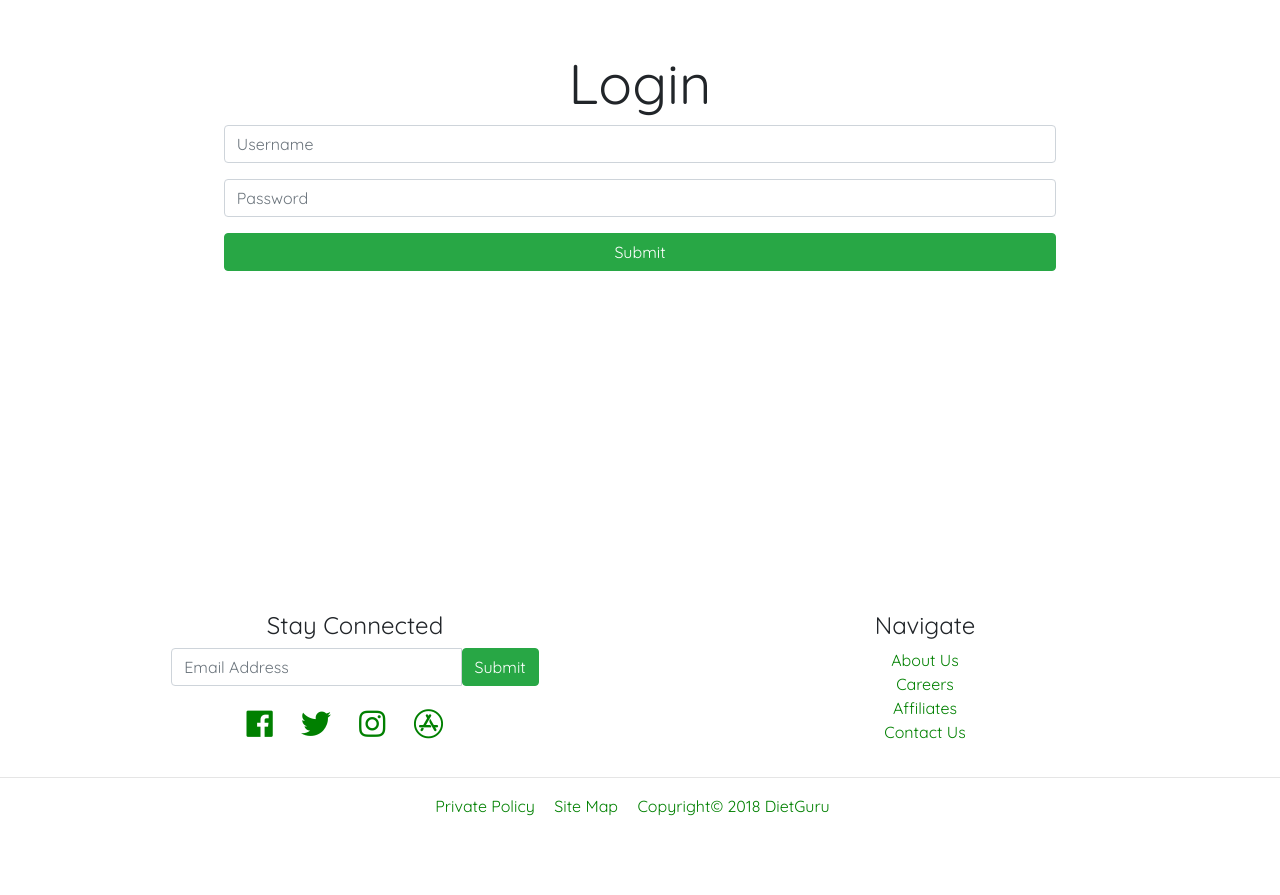
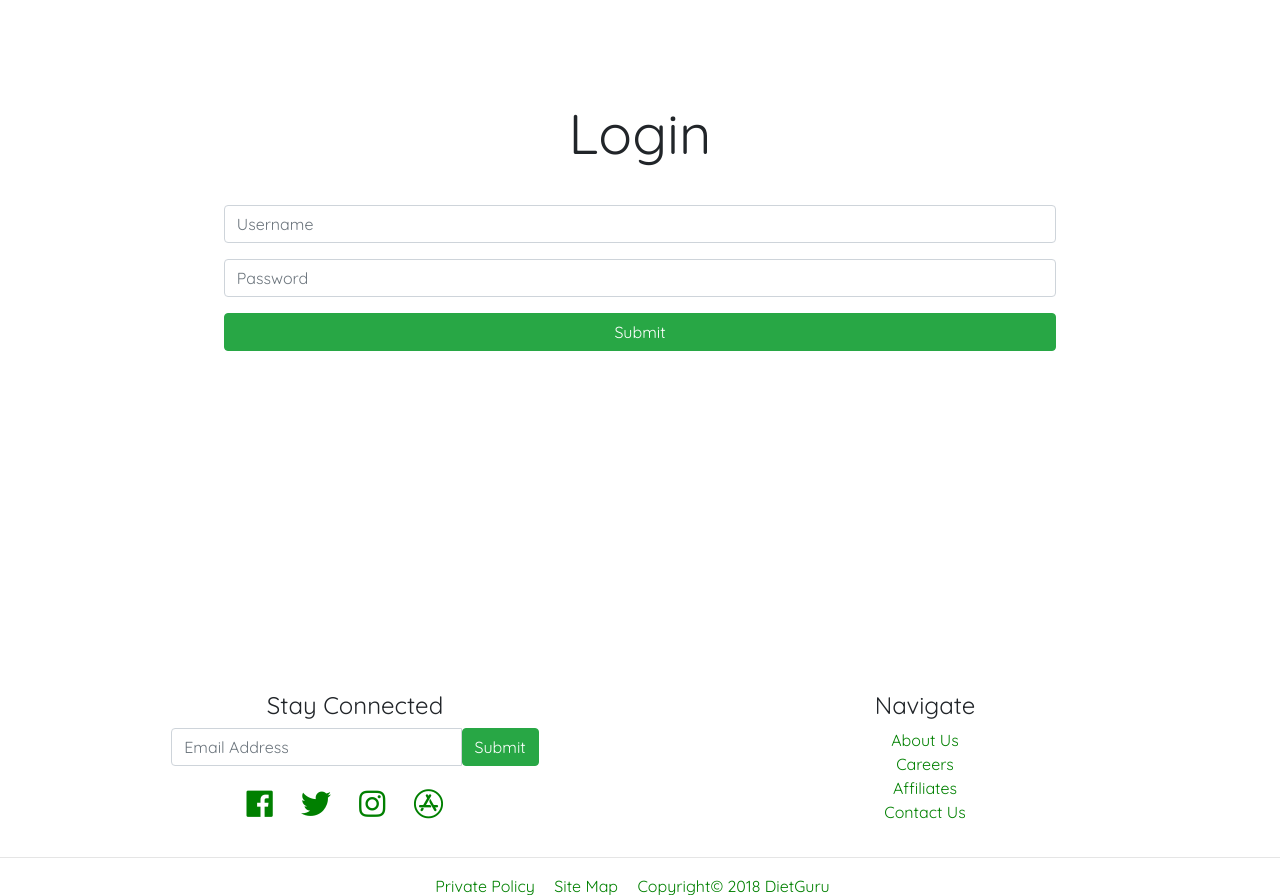
Before and after one commit to tom318267/dietguru, a Node server app: page /login in a window 1280 px wide. Shown: the part 62-957 px from the top of the page. Before the commit the page ends 878 px from the top, so only its background shows below. Run offline with Node 20, Linux system fonts and the light colour scheme; some libraries are stand-ins or nearby versions.

Commit message:
changed login/sign up padding

```diff
--- a/public/diet.css
+++ b/public/diet.css
@@ -162,6 +162,11 @@ nav#foot a:hover {
   padding-top: 30px;
 }
 
+#sign-up-login {
+  padding-bottom: 30px;
+}
+
+
 .results {
   padding-top: 80px;
   padding-bottom: 30px;
@@ -236,7 +241,7 @@ strong {
 }
 
 .login-form {
-  padding-top: 50px;
+  padding-top: 100px;
   padding-bottom: 300px;
 }
 
--- a/views/login.ejs
+++ b/views/login.ejs
@@ -2,7 +2,7 @@
 
 <div class="login-form container text-center">
     <form action="/login" method="POST">
-    <h1 class="display-4">Login</h1>
+    <h1 id="sign-up-login" class="display-4">Login</h1>
   <div class="form-group">
     <input type="text" class="form-control" name="username" placeholder="Username">
   </div>
--- a/views/register.ejs
+++ b/views/register.ejs
@@ -2,7 +2,7 @@
 
 <div class="login-form container text-center">
     <form action="/register" method="POST">
-    <h1 class="display-4">Sign Up!</h1>
+    <h1 id="sign-up-login" class="display-4">Sign Up!</h1>
   <div class="form-group">
     <input type="text" class="form-control" name="username" placeholder="Username">
   </div>
```
